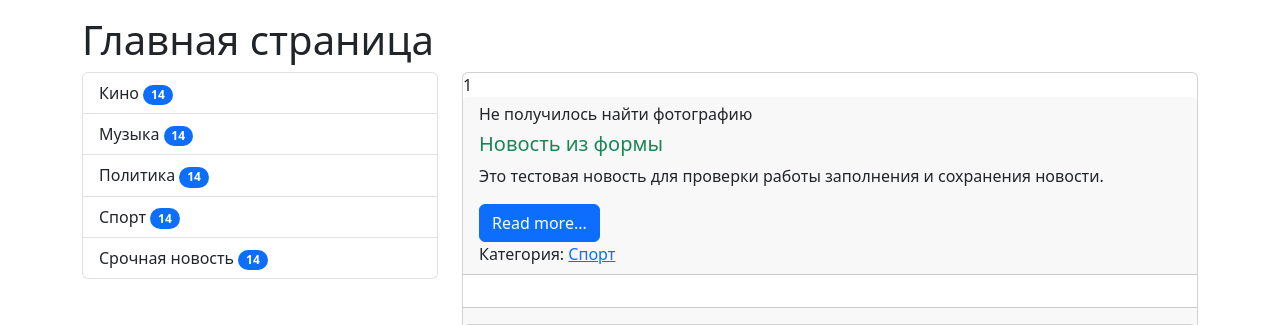
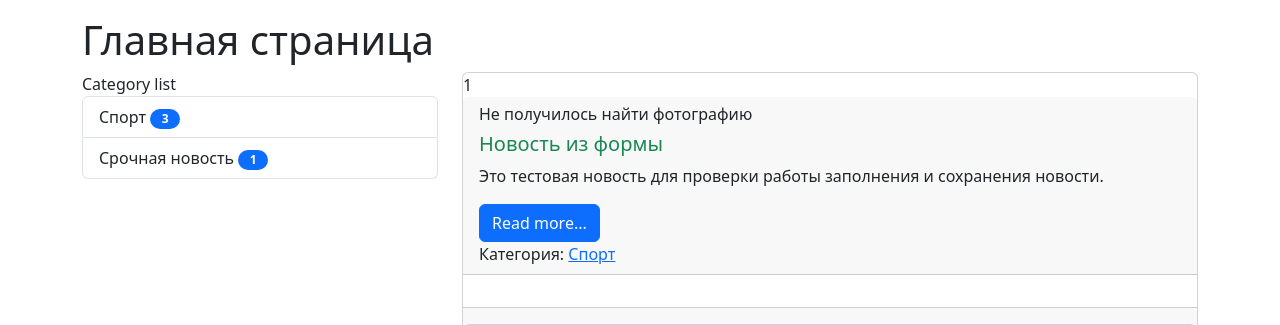
Before and after one commit to Mihail-Pribytkov/django-python-study-project, a Django app: page /news/ in a window 1280 px wide. Shown: the part 56-381 px from the top of the page. Run offline with Django 5.2, Linux system fonts and the light colour scheme; data comes from the database, SQL or seed files in the repository; some libraries are stand-ins or nearby versions.

Commit message:
add counter news in menu

```diff
--- a/newsPortal/News/templates/News/list_categories.html
+++ b/newsPortal/News/templates/News/list_categories.html
@@ -1,9 +1,7 @@
 {% load news_tags %}
-
 <div class="list-group">
     {{ arg1 }} {{ arg2 }}
-    {% get_list_categories as categories %}
     {% for cat in categories %}
-    <a href="{{ cat.get_absolute_url.url }}" class="list-group-item list-group-item-action">{{ cat.title }}</a>
+    <a href="{{ cat.get_absolute_url.url }}" class="list-group-item list-group-item-action">{{ cat.title }} <span class="badge bg-primary rounded-pill" style="width: 30px; color: white">{{ cat.cnt }}</span></a>
     {% endfor %}
 </div>
--- a/newsPortal/News/templatetags/news_tags.py
+++ b/newsPortal/News/templatetags/news_tags.py
@@ -1,4 +1,5 @@
 from News.models import Category
+from django.db.models import Count
 from django import template
 
 register = template.Library()
@@ -9,5 +10,6 @@ def get_list_categories():
 
 @register.inclusion_tag('news/list_categories.html')
 def show_categories(arg1='Category', arg2='list'):
-    categories = Category.objects.all()
+    # categories = Category.objects.all()
+    categories = Category.objects.annotate(cnt=Count('news')).filter(cnt__gt=0)
     return {'categories': categories, 'arg1': arg1, 'arg2': arg2}
--- a/newsPortal/templates/base.html
+++ b/newsPortal/templates/base.html
@@ -23,6 +23,7 @@
             {% block content%}CONTENT{% endblock%}
         </div>
     </div>
+</div>
 
     <!--<script> src={% static 'bootstrap/css/bootstrap.min.css' %}</script>-->
 
--- a/newsPortal/templates/inc/_sidebar.html
+++ b/newsPortal/templates/inc/_sidebar.html
@@ -1,10 +1,15 @@
 {% load news_tags %}
-
+{% get_list_categories as categories %}
+{%  comment %}
 <div class="list-group">
     <!--    {{ arg1 }} {{ arg2 }}-->
     <!--    {% get_list_categories as categories %}-->
     <!--    {% show_categories %}-->
     {% for cat in categories %}
-    <a href="{% url 'Category' cat.pk %}" class="list-group-item list-group-item-action">{{ cat.title }} <span class="badge bg-primary rounded-pill">14</span></a>
+    <a href="{% url 'Category' cat.pk %}" class="list-group-item list-group-item-action">{{ cat.title }} <span
+            class="badge bg-primary rounded-pill" style="width: 30px; color: white">{{ cat.cnt }}</span></a>
     {% endfor %}
 </div>
+
+{%  endcomment %}
+{% show_categories %}
```
